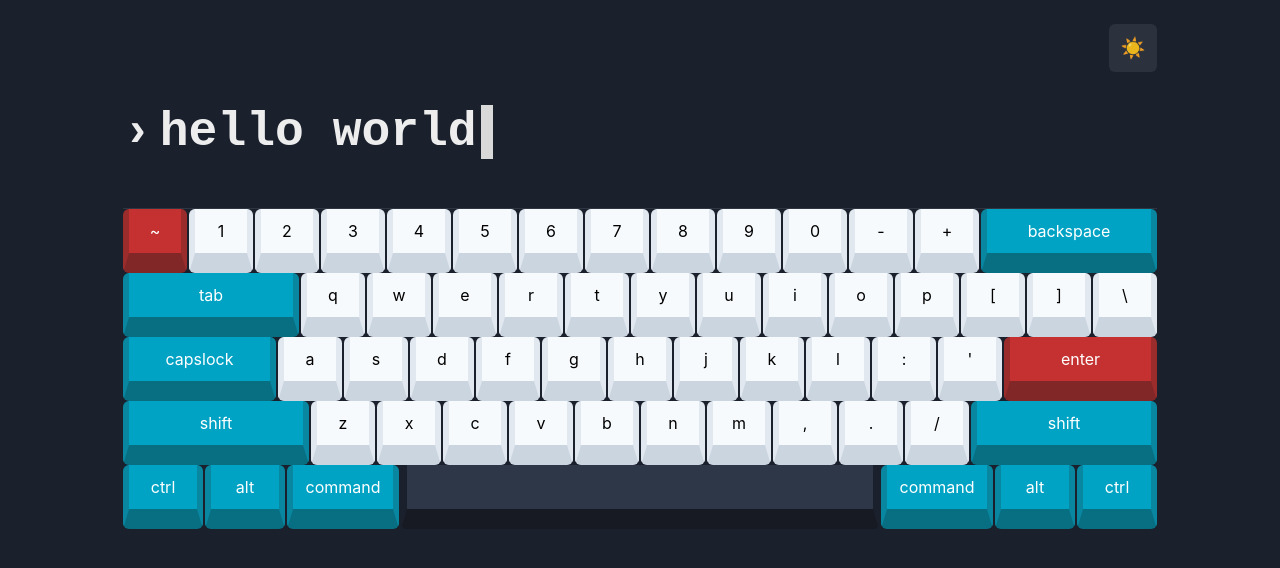
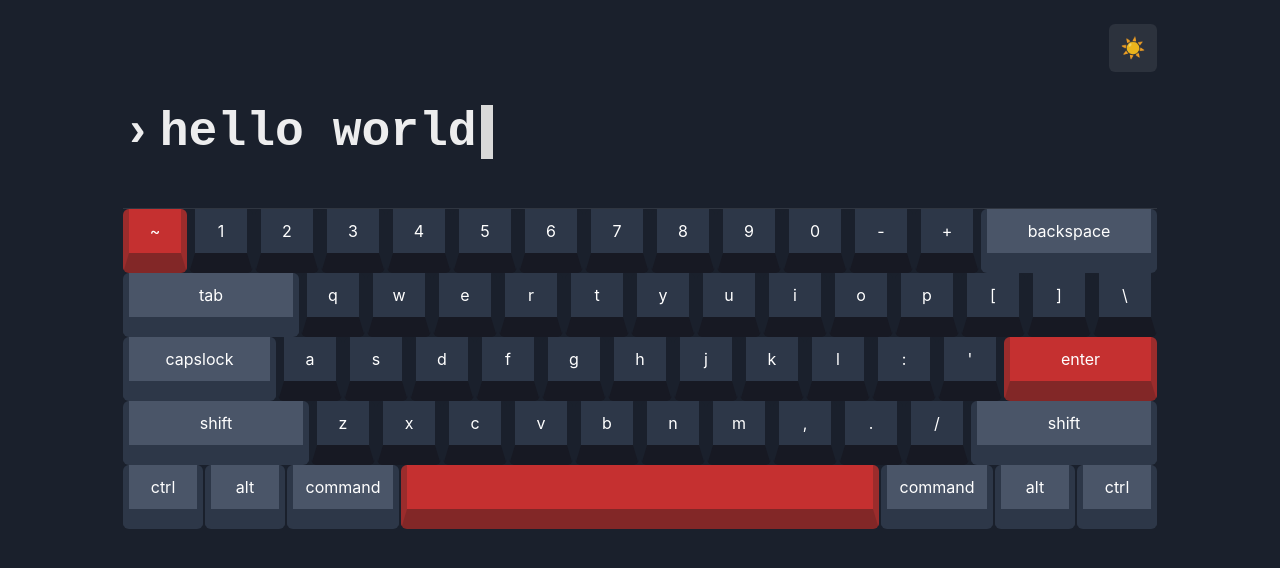
Before and after one commit to smartcrash/virtual-keyboard, a React (Vite) app: page / in a window 1280 px wide. Shown: the top 568 px of the page. Built offline with nearby package versions, Linux system fonts and the light colour scheme; no server answers.

Commit message:
ADd new keyboard theme for dark mode

```diff
--- a/src/App.tsx
+++ b/src/App.tsx
@@ -1,6 +1,5 @@
 import {
   Box,
-  ColorModeScript,
   Divider,
   HStack,
   keyframes,
@@ -29,6 +28,7 @@ function App() {
     if (key.includes("control")) return;
     if (key.includes("alt")) return;
     if (key === "capslock") return;
+    if (key === "command") return;
 
     setText((value) => {
       switch (key) {
--- a/src/components/keyboard/Kbd.tsx
+++ b/src/components/keyboard/Kbd.tsx
@@ -123,6 +123,13 @@ const themes = {
     borderTopColor: `cyan.500`,
     borderBottomColor: `cyan.800`,
   },
+  gray: {
+    color: "white",
+    background: `gray.600`,
+    borderColor: `gray.700`,
+    borderTopColor: `gray.500`,
+    borderBottomColor: `gray.700`,
+  },
 } as const;
 
 export default Kbd;
--- a/src/components/keyboard/Keyboard.tsx
+++ b/src/components/keyboard/Keyboard.tsx
@@ -1,4 +1,4 @@
-import { HStack, VStack } from "@chakra-ui/react";
+import { HStack, useColorMode, VStack } from "@chakra-ui/react";
 import { useRef } from "react";
 import { keyCodes } from "../../constants";
 import Kbd from "./Kbd";
@@ -7,7 +7,31 @@ interface Props {
   onKeyDown?: (key: string) => void;
 }
 
-const keyColor = (key: string) => {
+const keyColor = (key: string, colorMode: "light" | "dark") => {
+  if (colorMode === "dark") {
+    switch (key) {
+      case "~":
+      case "enter":
+        return "red";
+      case "backspace":
+      case "tab":
+      case "shiftleft":
+      case "shiftright":
+      case "capslock":
+      case "alt":
+      case "altright":
+      case "altleft":
+      case "control":
+      case "controlleft":
+      case "controlright":
+      case "command":
+        return "gray";
+      case " ":
+        return "red";
+      default:
+        return "dark";
+    }
+  } else {
     switch (key) {
       case "~":
       case "enter":
@@ -29,6 +53,7 @@ const keyColor = (key: string) => {
         return "dark";
       default:
         return "light";
+    }
   }
 };
 
@@ -63,6 +88,7 @@ const keyWidth = (key: string) => {
 };
 
 function Keyboard({ onKeyDown = () => {} }: Props) {
+  const { colorMode } = useColorMode();
   const capsLock = useRef(false);
 
   const onPress = (key: string) => {
@@ -80,7 +106,7 @@ function Keyboard({ onKeyDown = () => {} }: Props) {
             <Kbd
               code={key}
               keyCode={keyCodes[key]}
-              variant={keyColor(key)}
+              variant={keyColor(key, colorMode)}
               width={keyWidth(key)}
               key={`${index}-${keyIndex}`}
               onPress={onPress}
```
Lines whose indentation alone changed are shown as unchanged.
